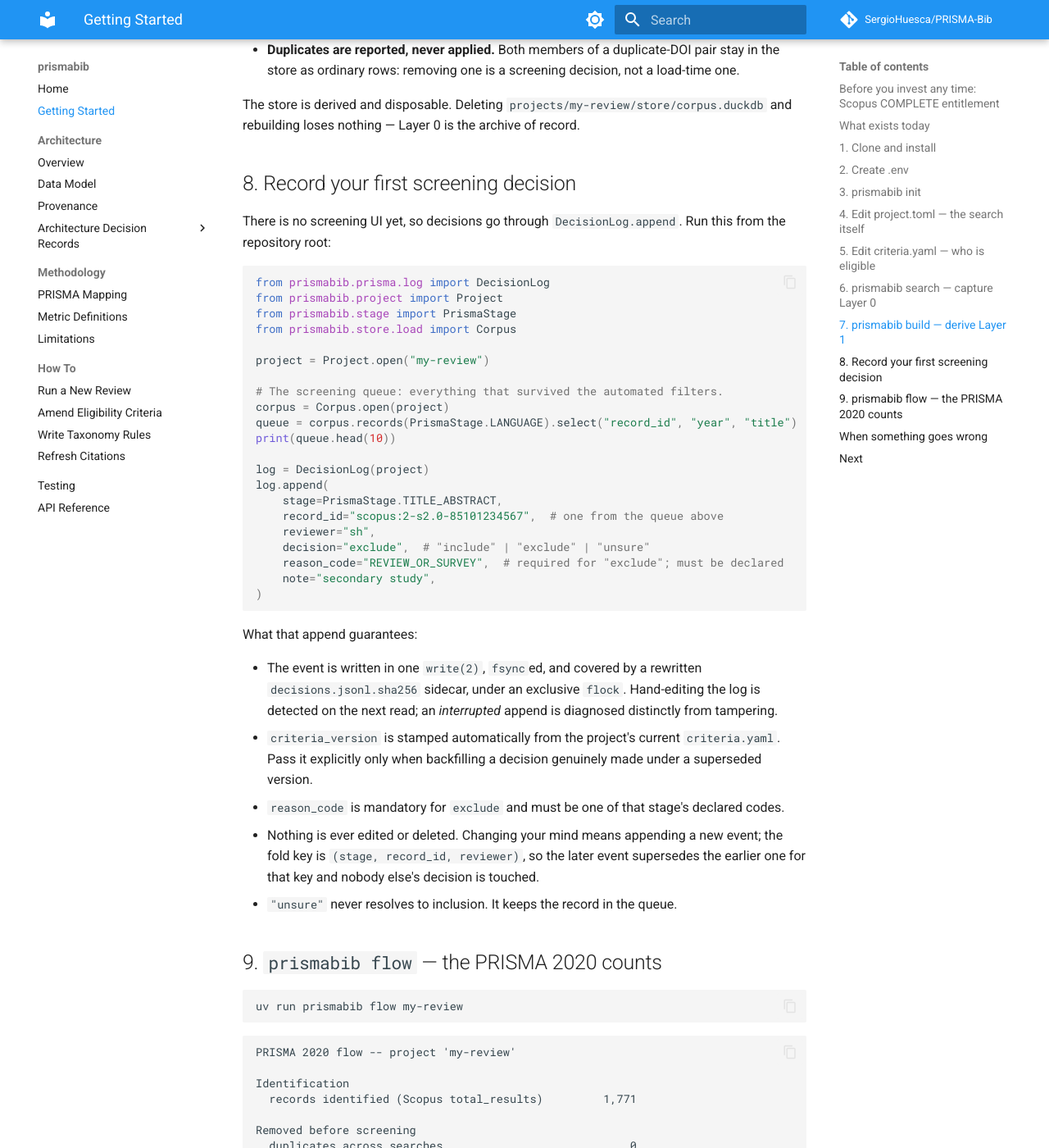
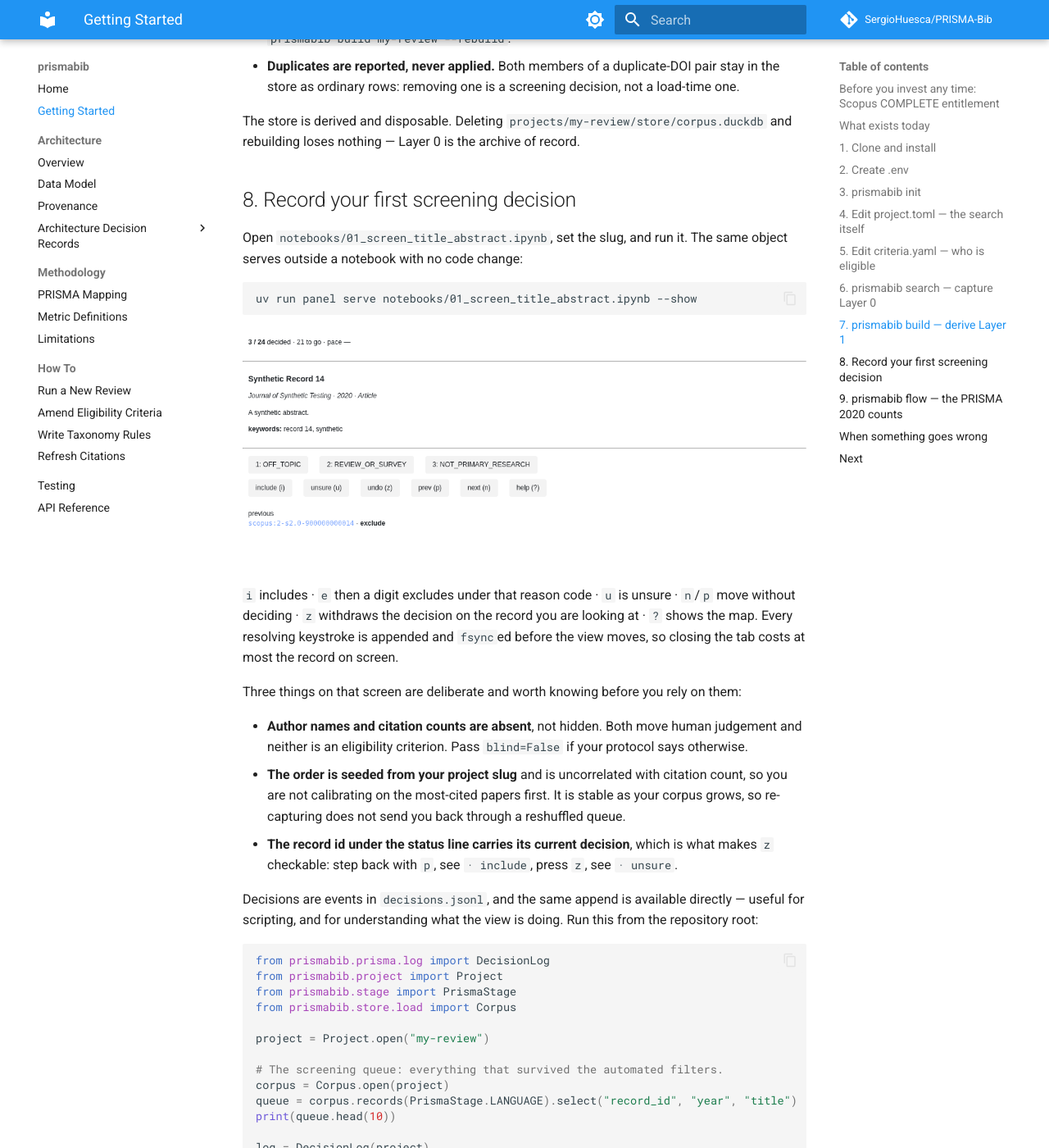
Before and after one commit to SergioHuesca/PRISMA-Bib, an MkDocs documentation site: the page built from docs/getting-started.md, in a window 1280 px wide and 1400 px high, scrolled down 6650 px. Shown: the whole window at 82% size. Built offline with MkDocs 1.6.1 and Material for MkDocs 9.7.7, drawn with Linux system fonts in a browser that asks for light colours; comment, search, counter and statistics services are not loaded; some of the changed text lies outside the part shown.

Commit message:
Document the screening step and ship a screenshot
`docs/getting-started.md` said "there is no screening UI yet" in three
places, which this stage makes false on the researcher's first path
through the tool. It now shows the notebook and the `panel serve`
command, with a screenshot taken from the real served view, and names the
three things on that screen a reviewer should know before relying on
them: the blinding is an omission rather than a hiding, the order is
seeded and stable across re-captures, and the decision mark beside the
record id is what makes `z` checkable.

The `DecisionLog.append` path stays, no longer as the only option but as
what the view is doing underneath.

The screenshot is of the synthetic test corpus -- "Synthetic Record 14",
generated by `tests/prisma_helpers` -- so no Scopus content is committed.

Co-Authored-By: Claude Opus 5 <noreply@anthropic.com>

````diff
--- a/docs/getting-started.md
+++ b/docs/getting-started.md
@@ -56,12 +56,12 @@ Layers 0, 1 and 2 are built and tested. Concretely:
 | Capture Scopus into Layer 0 | `prismabib search <slug>` |
 | Build the Layer 1 store | `prismabib build <slug>` |
 | Print PRISMA 2020 flow counts | `prismabib flow <slug>` |
+| Screen title/abstracts | `screener(project, stage=..., reviewer=...)` in a notebook |
 | Record a screening decision | `DecisionLog.append(...)` in Python |
 | Replay under amended criteria | `engine.replay(project, criteria_version=...)` |
 
-There is **no screening UI yet** (Stage 5), so step 8 below records decisions through the
-Python API. `prismabib code` and `prismabib export` do not exist — deliberately, rather
-than as stubs that accept arguments and do nothing.
+`prismabib code` and `prismabib export` do not exist — deliberately, rather than as stubs
+that accept arguments and do nothing.
 
 ## 1. Clone and install
 
@@ -308,8 +308,35 @@ rebuilding loses nothing — Layer 0 is the archive of record.
 
 ## 8. Record your first screening decision
 
-There is no screening UI yet, so decisions go through `DecisionLog.append`. Run this from
-the repository root:
+Open `notebooks/01_screen_title_abstract.ipynb`, set the slug, and run it. The same object
+serves outside a notebook with no code change:
+
+```bash
+uv run panel serve notebooks/01_screen_title_abstract.ipynb --show
+```
+
+![The screening view: progress and pace, one record, the reason palette, and the mouse
+controls](assets/screening-ui.png)
+
+`i` includes · `e` then a digit excludes under that reason code · `u` is unsure · `n`/`p`
+move without deciding · `z` withdraws the decision on the record you are looking at · `?`
+shows the map. Every resolving keystroke is appended and `fsync`ed before the view moves,
+so closing the tab costs at most the record on screen.
+
+Three things on that screen are deliberate and worth knowing before you rely on them:
+
+- **Author names and citation counts are absent**, not hidden. Both move human judgement
+  and neither is an eligibility criterion. Pass `blind=False` if your protocol says
+  otherwise.
+- **The order is seeded from your project slug** and is uncorrelated with citation count,
+  so you are not calibrating on the most-cited papers first. It is stable as your corpus
+  grows, so re-capturing does not send you back through a reshuffled queue.
+- **The record id under the status line carries its current decision**, which is what makes
+  `z` checkable: step back with `p`, see `· include`, press `z`, see `· unsure`.
+
+Decisions are events in `decisions.jsonl`, and the same append is available directly —
+useful for scripting, and for understanding what the view is doing. Run this from the
+repository root:
 
 ```python
 from prismabib.prisma.log import DecisionLog
````
Also changed, not shown: CHANGELOG.md (+9 -0 lines), docs/assets/screening-ui.png (added).
